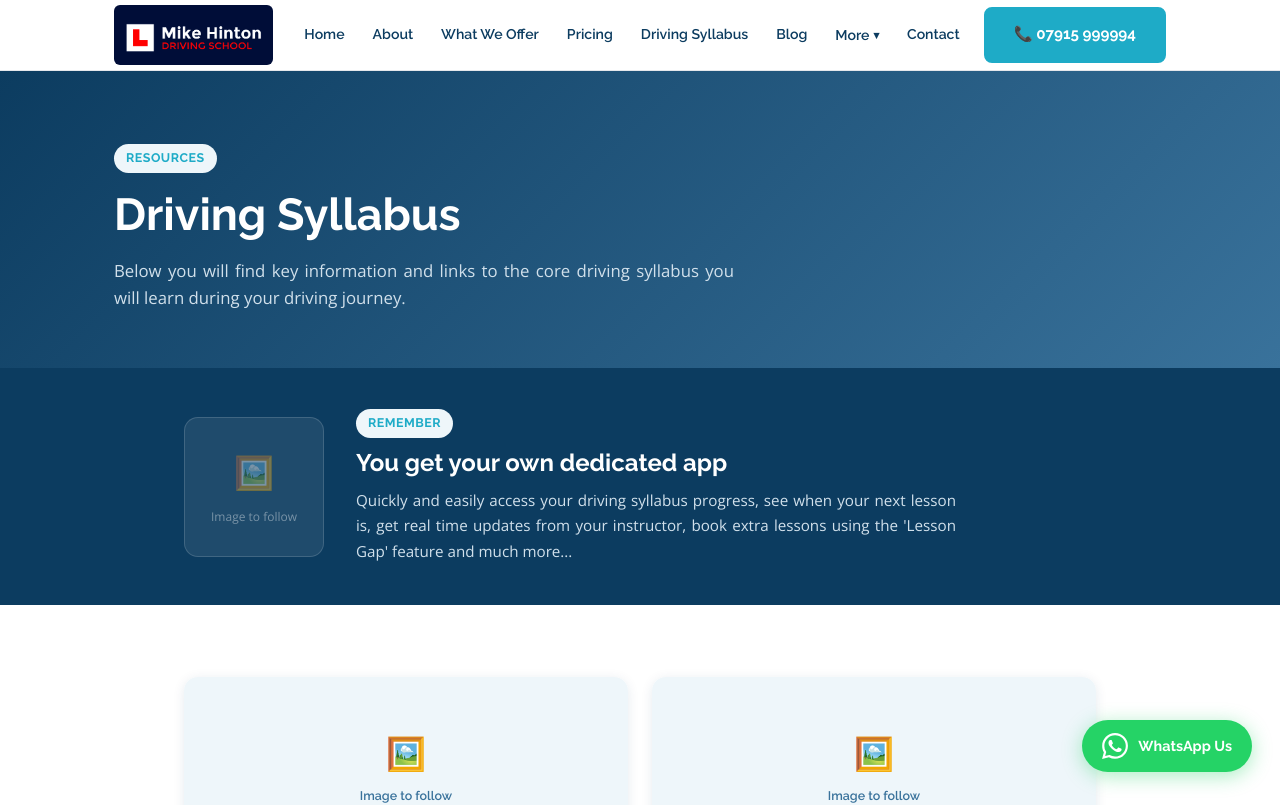
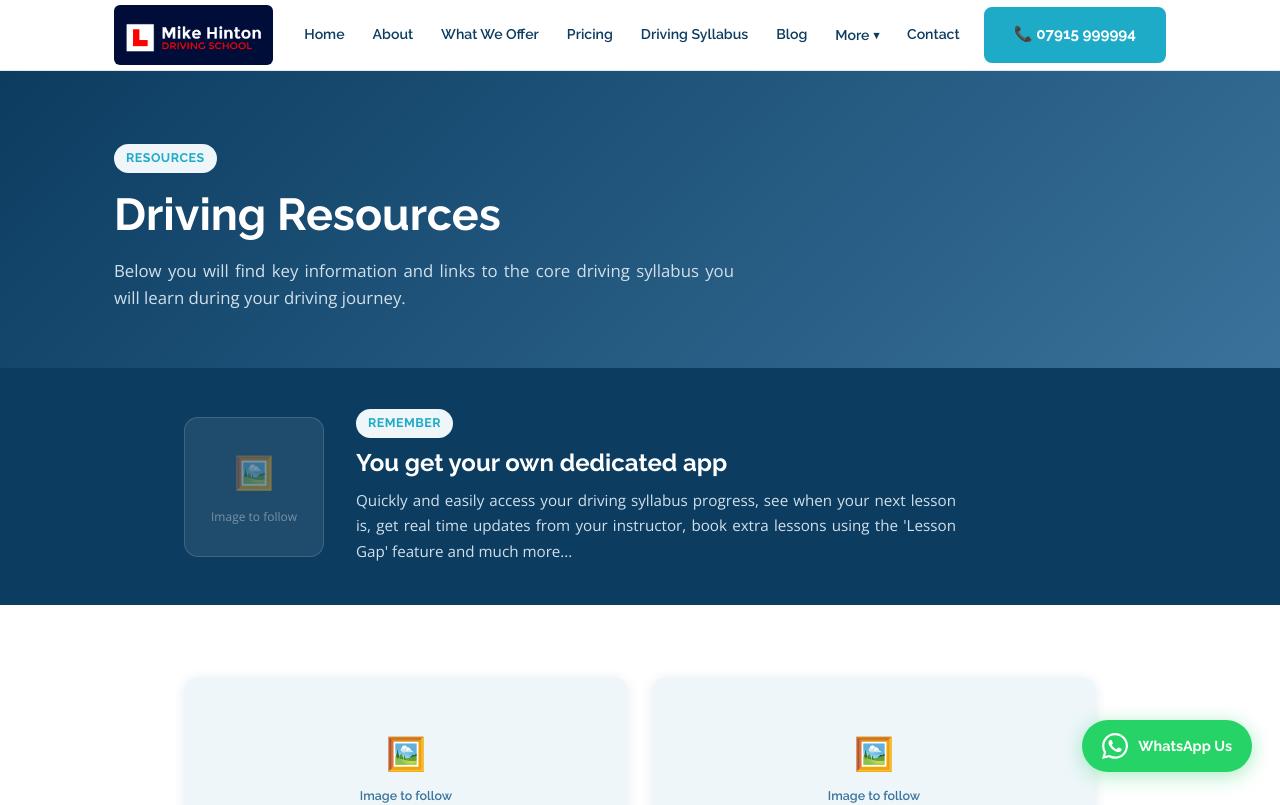
Before and after one commit to mikehinton-wq/mods-website, a React (Vite) app: page /driving-syllabus-2 in a window 1280 px wide. Shown: the top 805 px of the page. Built offline with nearby package versions, Linux system fonts and the light colour scheme.

Commit message:
Update site

```diff
--- a/src/pages/DrivingSyllabus2.jsx
+++ b/src/pages/DrivingSyllabus2.jsx
@@ -43,7 +43,7 @@ export default function DrivingSyllabus2() {
       <section className="page-hero">
         <div className="container">
           <span className="badge badge-primary" style={{ marginBottom: 14 }}>Resources</span>
-          <h1>Driving Syllabus</h1>
+          <h1>Driving Resources</h1>
           <p>Below you will find key information and links to the core driving syllabus you will learn during your driving journey.</p>
         </div>
       </section>
```
